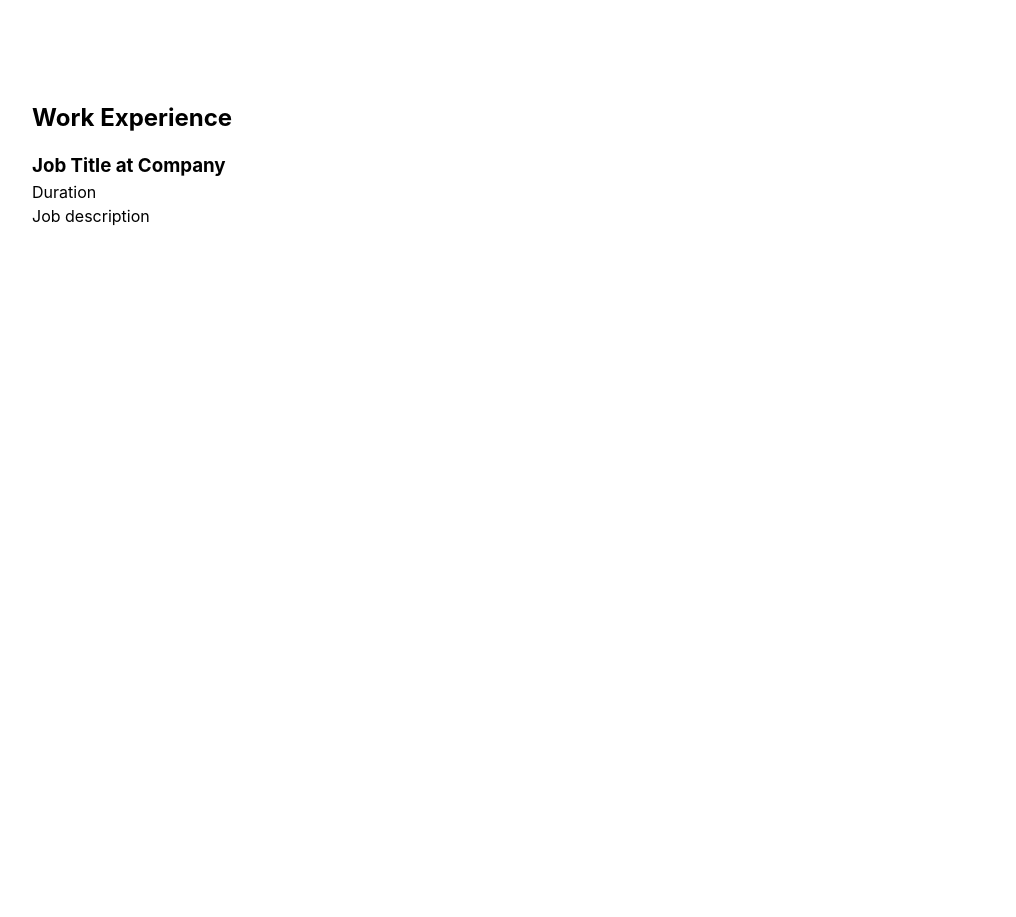
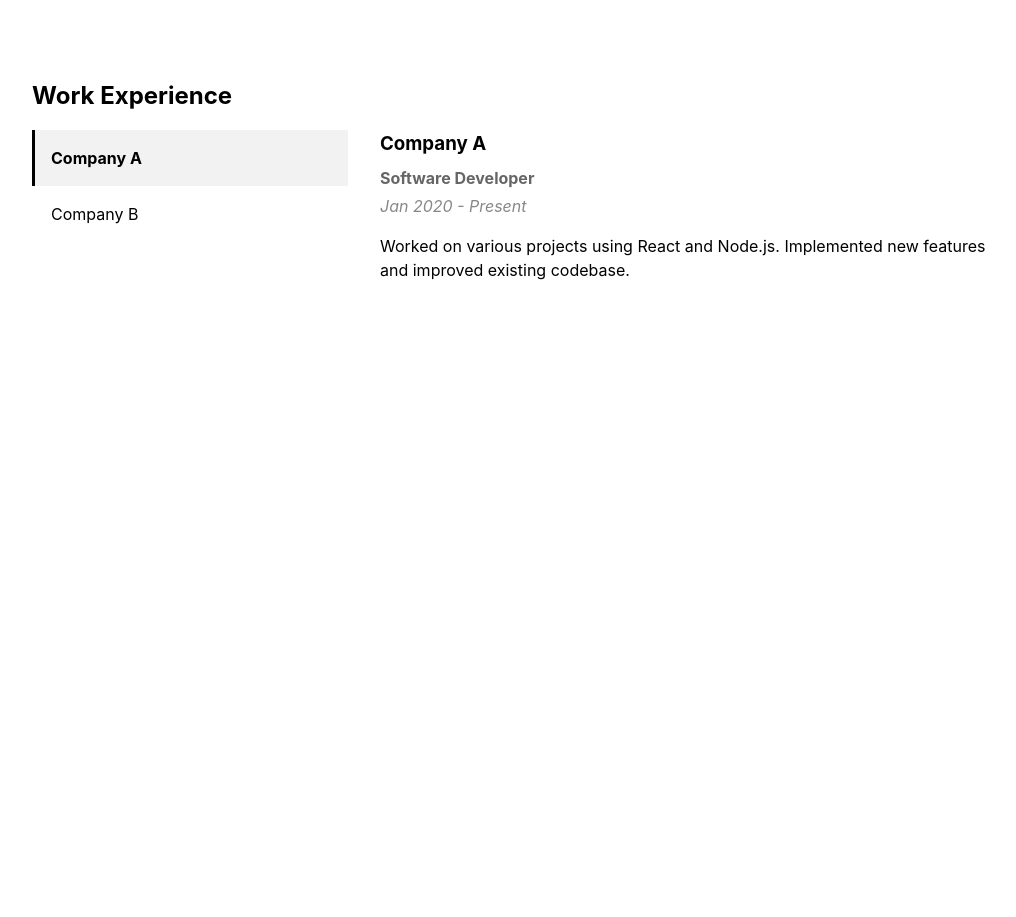
Before and after one commit to skadri342/react-app-portfolio, a React (Vite) app: page / in a window 1280 px wide. Shown: the part 2220-3137 px from the top of the page, without its empty margins (118-1134 px from the left). Built offline with nearby package versions, Linux system fonts and the light colour scheme.

Commit message:
changed work experience section to have a selector on the left and the job description on the right

```diff
--- a/src/css/App.css
+++ b/src/css/App.css
@@ -109,6 +109,84 @@ h2 {
   border-radius: 50%;
 }
 
+/* Work Experience Section Styles */
+.experience-section {
+  padding: 4rem 0;
+}
+
+.experience-container {
+  display: flex;
+  gap: 2rem;
+  max-width: 1000px;
+  margin: 0 auto;
+}
+
+.experience-selector {
+  flex: 1;
+  display: flex;
+  flex-direction: column;
+}
+
+.job-selector {
+  padding: 1rem;
+  cursor: pointer;
+  border-left: 3px solid transparent;
+  transition: all 0.3s ease;
+}
+
+.job-selector.active {
+  border-left-color: #000;
+  background-color: rgba(0, 0, 0, 0.05);
+  font-weight: bold;
+}
+
+.job-selector:hover {
+  background-color: rgba(0, 0, 0, 0.1);
+}
+
+.experience-details {
+  flex: 2;
+}
+
+.experience-details h3 {
+  margin-bottom: 0.5rem;
+}
+
+.experience-details h4 {
+  margin-bottom: 0.25rem;
+  color: #666;
+}
+
+.experience-details .duration {
+  font-style: italic;
+  margin-bottom: 1rem;
+  color: #888;
+}
+
+/* Responsive adjustments */
+@media (max-width: 768px) {
+  .experience-container {
+    flex-direction: column;
+  }
+
+  .experience-selector {
+    flex-direction: row;
+    overflow-x: auto;
+    margin-bottom: 1rem;
+  }
+
+  .job-selector {
+    border-left: none;
+    border-bottom: 3px solid transparent;
+    white-space: nowrap;
+  }
+
+  .job-selector.active {
+    border-left-color: transparent;
+    border-bottom-color: #000;
+  }
+}
+
 .job,
 .project {
   margin-bottom: 2rem;
--- a/src/pages/App.jsx
+++ b/src/pages/App.jsx
@@ -5,6 +5,23 @@ import '../css/App.css';
 function App() {
   const [isHeaderVisible, setIsHeaderVisible] = useState(true);
   const [lastScrollY, setLastScrollY] = useState(0);
+  const [selectedJob, setSelectedJob] = useState(0);
+
+  const workExperiences = [
+    {
+      company: "Company A",
+      title: "Software Developer",
+      duration: "Jan 2020 - Present",
+      description: "Worked on various projects using React and Node.js. Implemented new features and improved existing codebase."
+    },
+    {
+      company: "Company B",
+      title: "Junior Developer",
+      duration: "Jun 2018 - Dec 2019",
+      description: "Assisted in developing and maintaining web applications. Collaborated with senior developers on large-scale projects."
+    },
+    // Add more work experiences as needed
+  ];
 
   useEffect(() => {
     const handleScroll = () => {
@@ -60,12 +77,25 @@ function App() {
 
         <section id="experience" className="experience-section">
           <h2>Work Experience</h2>
-          <div className="job">
-            <h3>Job Title at Company</h3>
-            <p>Duration</p>
-            <p>Job description</p>
+          <div className="experience-container">
+            <div className="experience-selector">
+              {workExperiences.map((job, index) => (
+                <div
+                  key={index}
+                  className={`job-selector ${selectedJob === index ? 'active' : ''}`}
+                  onClick={() => setSelectedJob(index)}
+                >
+                  {job.company}
+                </div>
+              ))}
+            </div>
+            <div className="experience-details">
+              <h3>{workExperiences[selectedJob].company}</h3>
+              <h4>{workExperiences[selectedJob].title}</h4>
+              <p className="duration">{workExperiences[selectedJob].duration}</p>
+              <p>{workExperiences[selectedJob].description}</p>
+            </div>
           </div>
-          {/* Add more job divs as needed */}
         </section>
 
         <section id="projects" className="projects-section">
```
